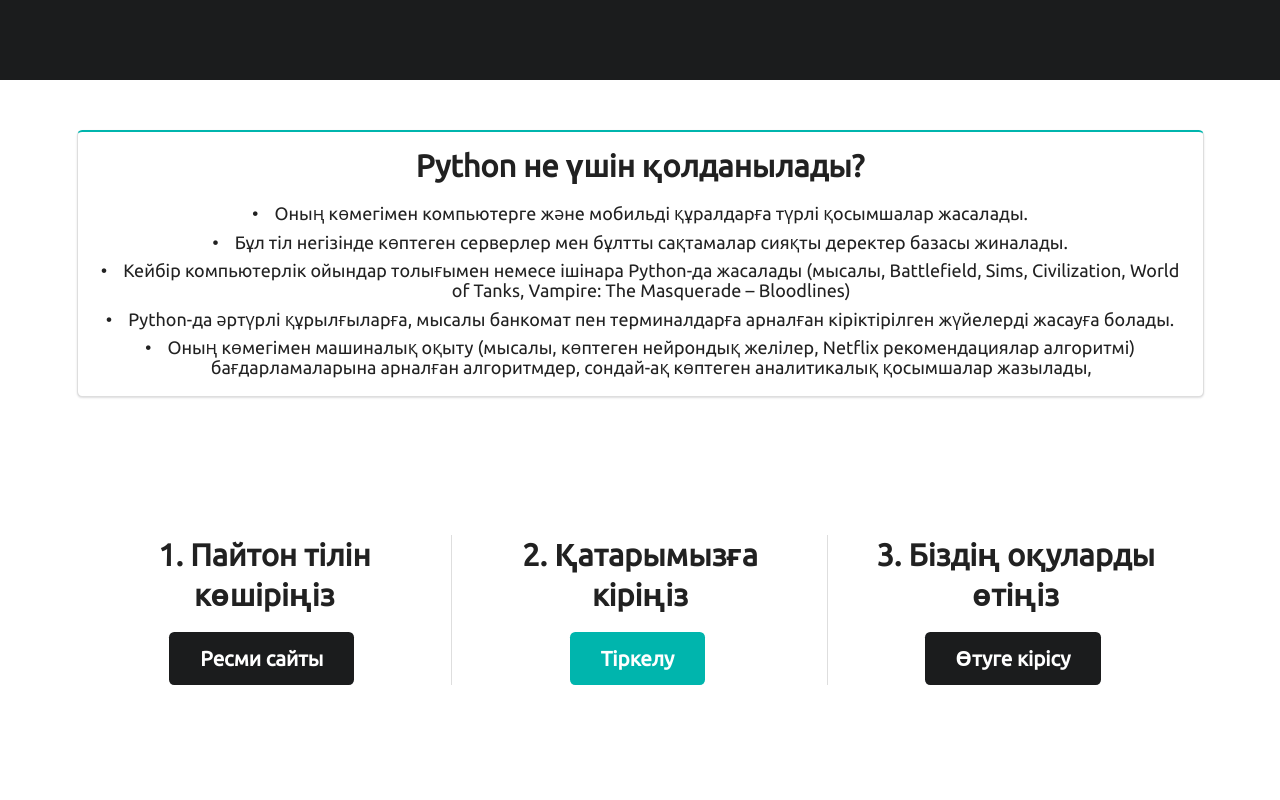
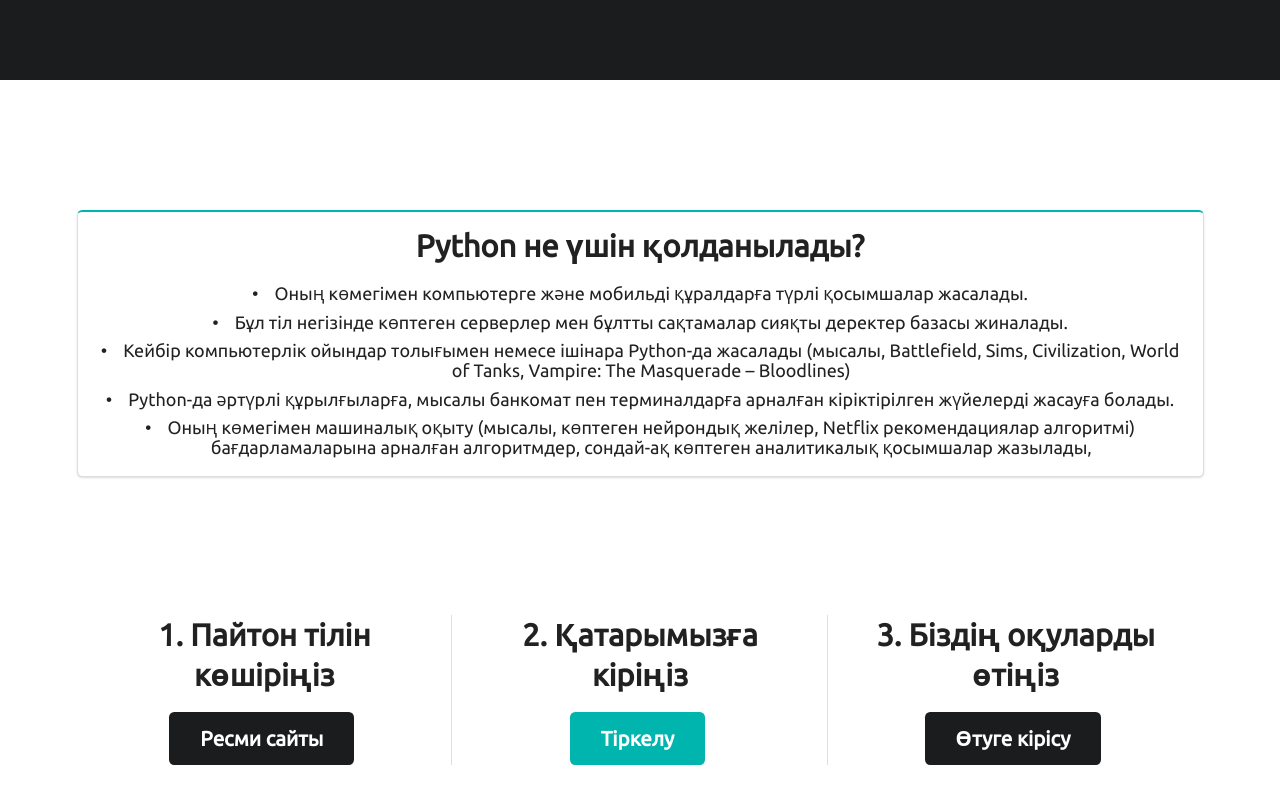
Before and after one commit to theuniking/PytorialKazakhstan, a React (Create React App) app: page / in a window 1280 px wide. Shown: the part 360-1160 px from the top of the page. Built offline with nearby package versions, Linux system fonts and the light colour scheme.

Commit message:
Finishing

```diff
--- a/src/pages/HomePage.js
+++ b/src/pages/HomePage.js
@@ -6,7 +6,7 @@
 
 
     return (
-        <div className="ui center aligned container" style={{paddingBottom:"10vh"}}>
+        <div className="ui center aligned container" style={{paddingTop:"10vh",paddingBottom:"10vh"}}>
 
 
 
@@ -48,7 +48,7 @@
 
 
 
-            <div className="ui three column center aligned divided relaxed stackable grid container" style={{margin:"120px"}}>
+            <div className="ui three column center aligned divided relaxed stackable grid container" style={{margin:"15vh"}}>
                 <div className="row">
                     <div className="column">
                         <h2 className="ui icon header">
```
